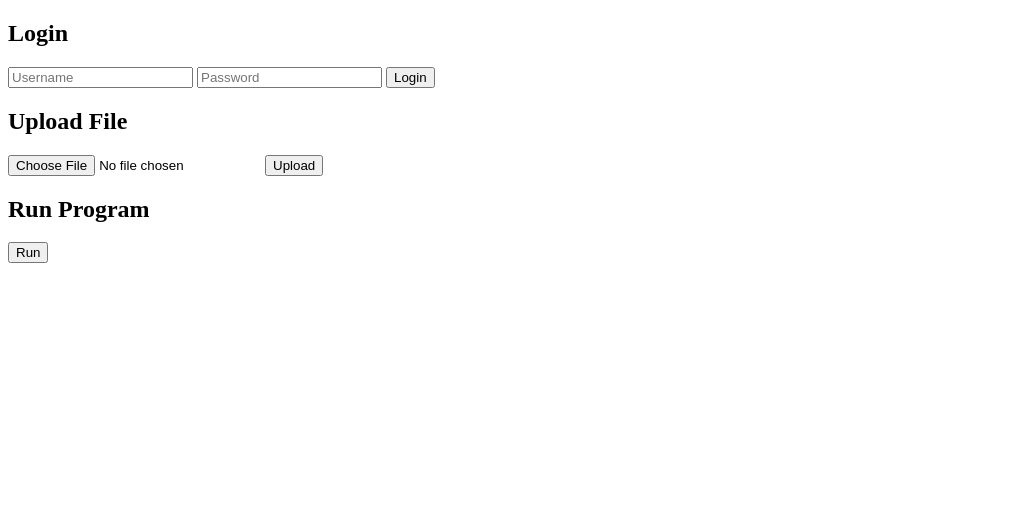
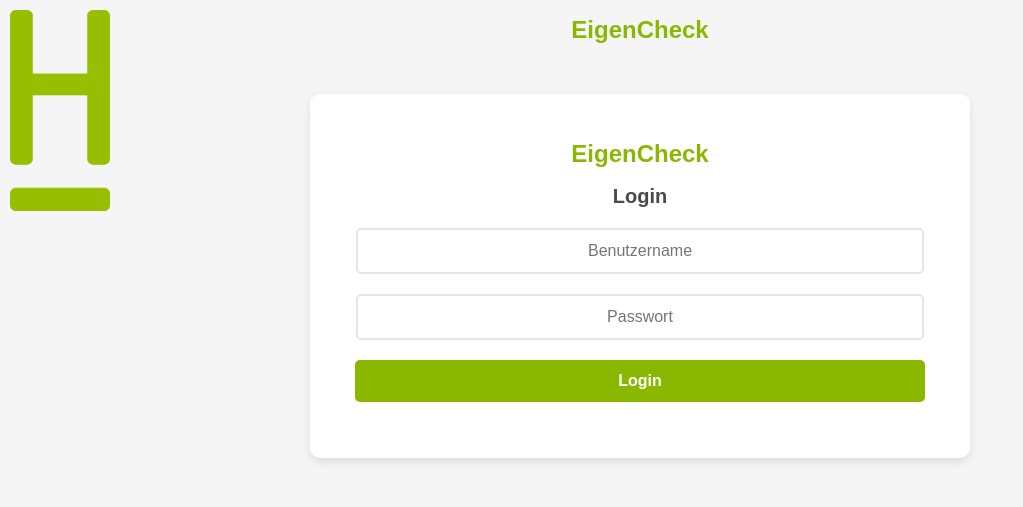
Before and after one commit to jAInnes/EigenCheck_release, a Flask app: template templates/index.html in a window 1280 px wide. Shown: the top 507 px of the page, without its empty margins (0-1023 px from the left). Run offline with Flask 3, Linux system fonts and the light colour scheme; the template is opened without the code that fills it, so the values that code supplies are empty.

Commit message:
new Ui update

```diff
--- a/templates/index.html
+++ b/templates/index.html
@@ -1,38 +1,46 @@
 <!DOCTYPE html>
-<html lang="en">
+<html lang="de">
 <head>
     <meta charset="UTF-8">
     <meta name="viewport" content="width=device-width, initial-scale=1.0">
-    <title>EigenCheck - Frontend Draft</title>
+    <title>Numerik-Testumgebung | Hochschule Hannover</title>
+    <link rel="stylesheet" href="styles.css"> <!--  Use Updated CSS -->
 </head>
-<body>
+<header>
+    <img src="assets/logo.png" alt="HSH Logo" class="logo">
+    <h1>EigenCheck</h1>
+</header>
 
 
-    <main>
-        <!-- Login Section -->
-        <section id="loginSection">
+<body>
+    <div class="container">
+        <h1>EigenCheck</h1>
+
+        <!--  Login Section -->
+        <div id="loginSection">
             <h2>Login</h2>
-            <input type="text" id="username" placeholder="Username">
-            <input type="password" id="password" placeholder="Password">
+            <input type="text" id="username" placeholder="Benutzername">
+            <input type="password" id="password" placeholder="Passwort">
             <button onclick="login()">Login</button>
             <p id="loginStatus"></p>
-        </section>
+        </div>
 
-        <!-- Upload Section (Hidden Initially) -->
-        <section id="uploadSection" class="hidden">
-            <h2>Upload File</h2>
+        <!--  Upload Section (Hidden Initially) -->
+        <div id="uploadSection" class="hidden">
+            <h2>Datei hochladen</h2>
             <input type="file" id="fileInput">
-            <button onclick="uploadFile()">Upload</button>
+            <button onclick="uploadFile()">Hochladen</button>
             <p id="uploadStatus"></p>
-        </section>
+        </div>
 
-        <!-- Run Section (Hidden Initially) -->
-        <section id="runSection" class="hidden">
-            <h2>Run Program</h2>
-            <button onclick="runCProgram()">Run</button>
+        <!--  Run Section (Hidden Initially) -->
+        <div id="runSection" class="hidden">
+            <h2>Programm ausführen</h2>
+            <button onclick="runCProgram()">Ausführen</button>
             <p id="runStatus"></p>
-        </section>
-    </main>
+        </div>
+    </div>
+
 
     <script src="static/script.js"></script>
 
--- /dev/null
+++ b/templates/styles.css
@@ -0,0 +1,108 @@
+/*  Hochschule Hannover Theme */
+:root {
+    --primary-color: #8AB800; /* Hochschule Green */
+    --secondary-color: #4A4A4A; /* Dark Gray */
+    --background-light: #F5F5F5; /* Light Gray */
+    --accent-color: #E6E6E6; /* Lighter Gray */
+    --text-color: #333;
+    --button-hover: #6A9600;
+}
+
+/*  Global Styles */
+body {
+    font-family: "Arial", sans-serif;
+    background: var(--background-light);
+    color: var(--text-color);
+    text-align: center;
+    margin: 0;
+    padding: 0;
+}
+
+/*  Main Container */
+.container {
+    max-width: 600px;
+    margin: 50px auto;
+    padding: 30px;
+    background: white;
+    border-radius: 10px;
+    box-shadow: 0px 4px 10px rgba(0, 0, 0, 0.1);
+}
+
+/*  Headings */
+h1 {
+    color: var(--primary-color);
+    font-size: 24px;
+    font-weight: bold;
+    margin-bottom: 15px;
+}
+
+h2 {
+    font-size: 20px;
+    color: var(--secondary-color);
+    margin-bottom: 10px;
+}
+
+/*  Inputs */
+input {
+    width: 90%;
+    padding: 12px;
+    margin: 10px 0;
+    border: 2px solid var(--accent-color);
+    border-radius: 5px;
+    font-size: 16px;
+    text-align: center;
+    transition: all 0.3s ease;
+}
+
+input:focus {
+    border-color: var(--primary-color);
+    outline: none;
+}
+
+/*  Buttons */
+button {
+    width: 95%;
+    padding: 12px;
+    margin: 10px 0;
+    background-color: var(--primary-color);
+    color: white;
+    font-size: 16px;
+    font-weight: bold;
+    border: none;
+    border-radius: 5px;
+    cursor: pointer;
+    transition: all 0.3s ease;
+}
+
+button:hover {
+    background-color: var(--button-hover);
+}
+
+/*  Status Messages */
+p {
+    font-weight: bold;
+    color: var(--secondary-color);
+}
+
+/*  Hide Sections by Default */
+.hidden {
+    display: none;
+}
+
+/*  Responsive Design */
+@media (max-width: 768px) {
+    .container {
+        max-width: 90%;
+    }
+
+    input, button {
+        width: 100%;
+    }
+}
+.logo {
+    position: absolute; /* Fixes position to top-left */
+    top: 10px; /* Distance from top */
+    left: 10px; /* Distance from left */
+    width: 100px; /* Adjust logo size */
+    height: auto;
+}
```
Also changed, not shown: templates/assets/logo.png (added), 4 other files.
